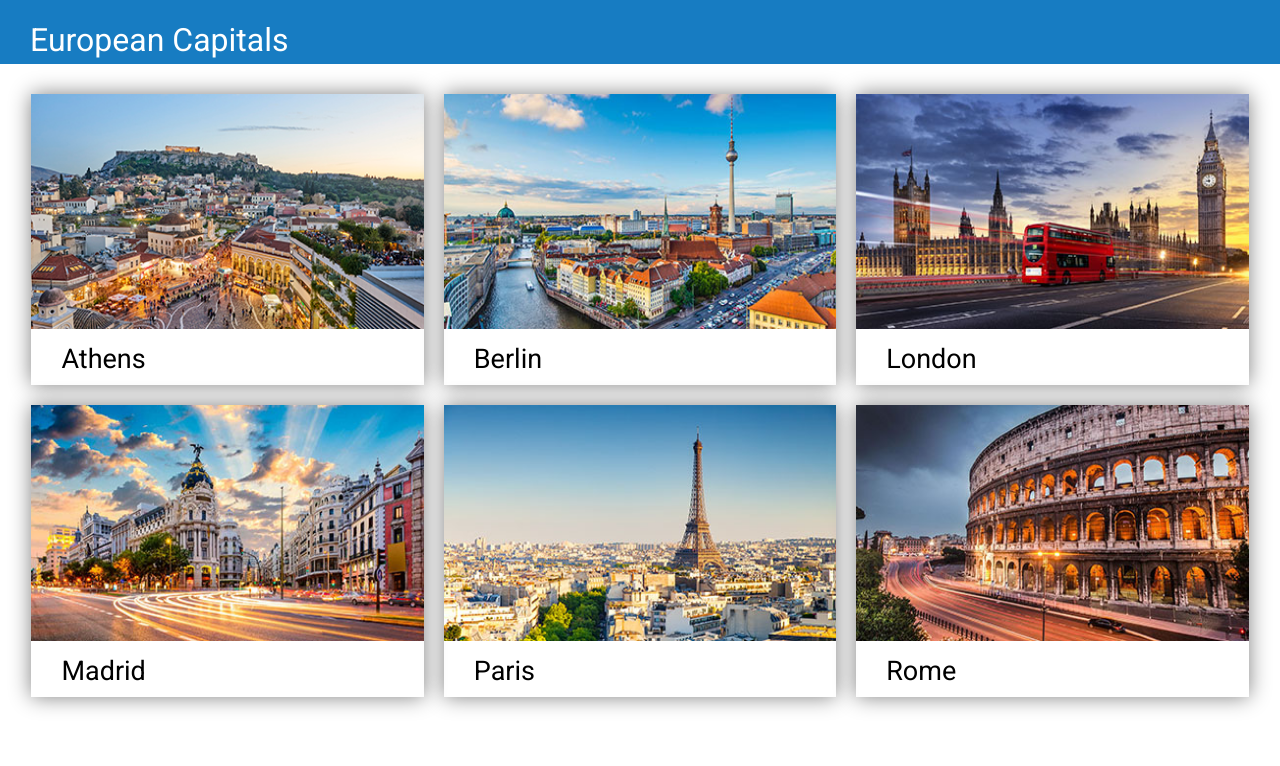
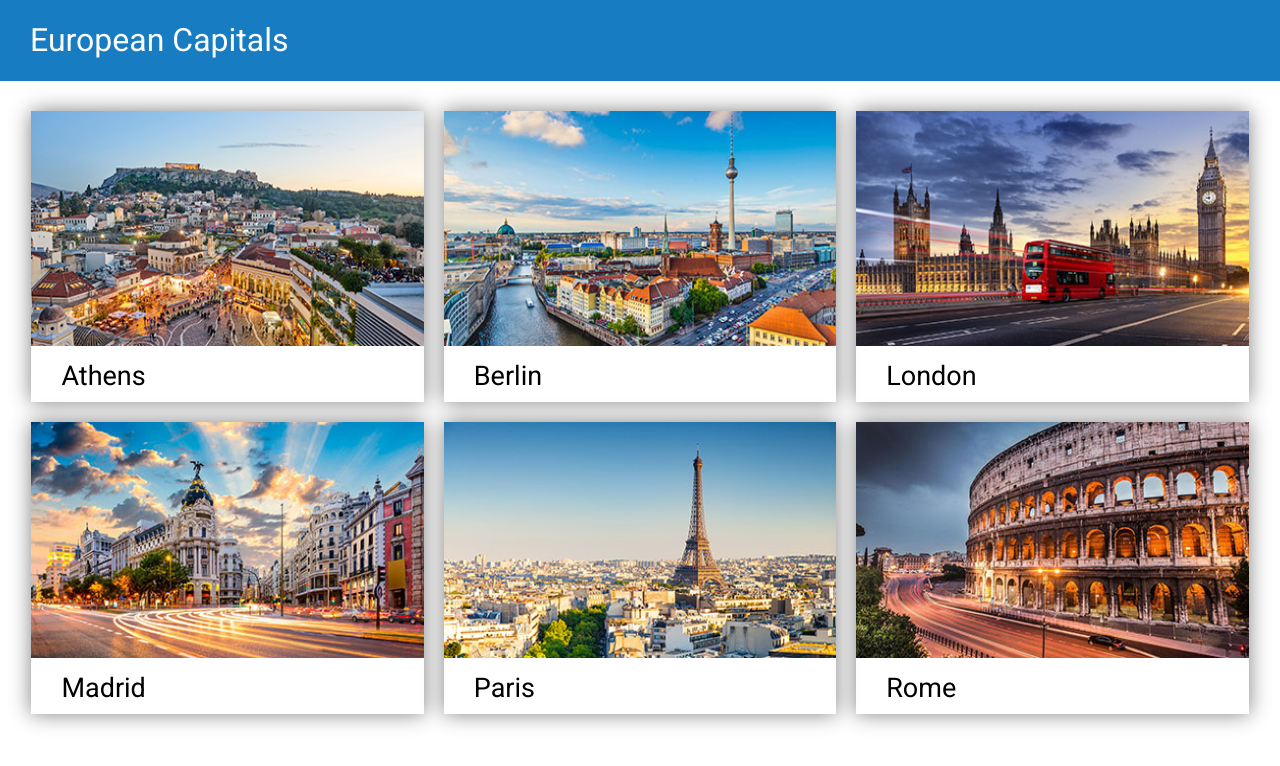
Before and after one commit to Stakes99/webkursas, a plain HTML site: page d05/HTML + CSS užduotis/index.html in a window 1280 px wide. Drawn offline with Linux system fonts and the light colour scheme.

Commit message:
bsk pakeiciau headeri

```diff
--- a/d05/HTML + CSS užduotis/style.css
+++ b/d05/HTML + CSS užduotis/style.css
@@ -8,7 +8,6 @@ html, body{
 }
 
 h1{
-    display: flex;
     color: white;
     font-weight: 400;
 }
@@ -21,10 +20,11 @@ h2{
 
 header{
     background-color: #177cc2;
-    height: 8vh;
     display: flex;
+    height: 8%;
     justify-content: left;
     padding-left: 30px;
+    align-content: center;
 }
 
 .gallery{
```
